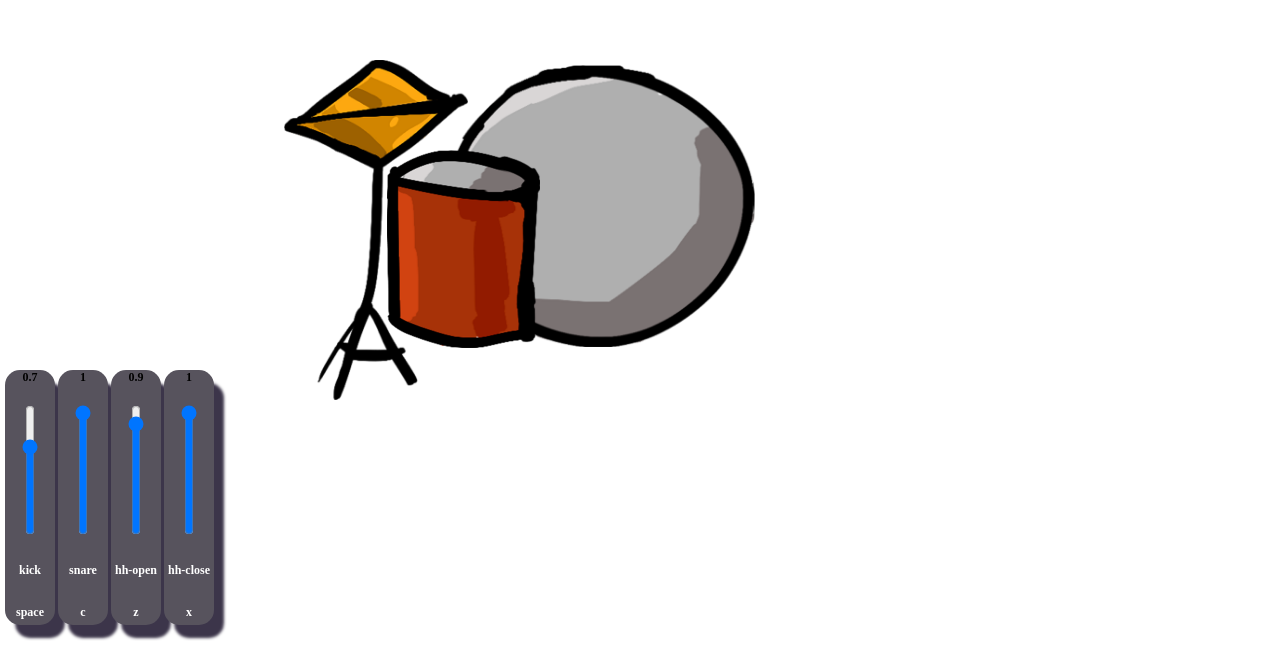
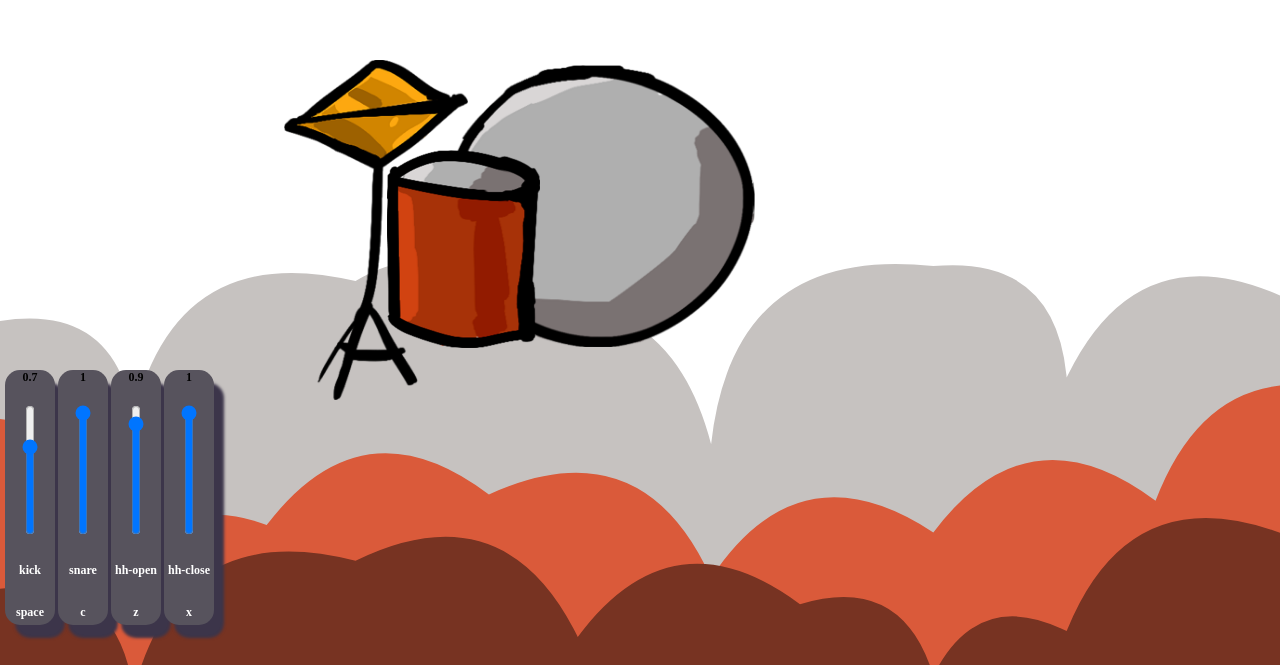
Before and after one commit to Alexeykoh/drums, a website: page index.html in a window 1280 px wide. Shown: the part 135-800 px from the top of the page. Drawn offline with Linux system fonts and the light colour scheme; the site is published under a folder, as on GitHub Pages, so addresses that start at the root find nothing.

Commit message:
fix: keys;

```diff
--- a/style.scss
+++ b/style.scss
@@ -17,7 +17,7 @@ $mixer-height: 275px;
 .main{
   width: 100%;
   height: 100vh;
-  background-image: url("/assets/img/Cloudy.svg");
+  background-image: url("assets/img/Cloudy.svg");
   background-repeat: no-repeat;
   background-size: cover;
 }
```
Also changed, not shown: style.css.
